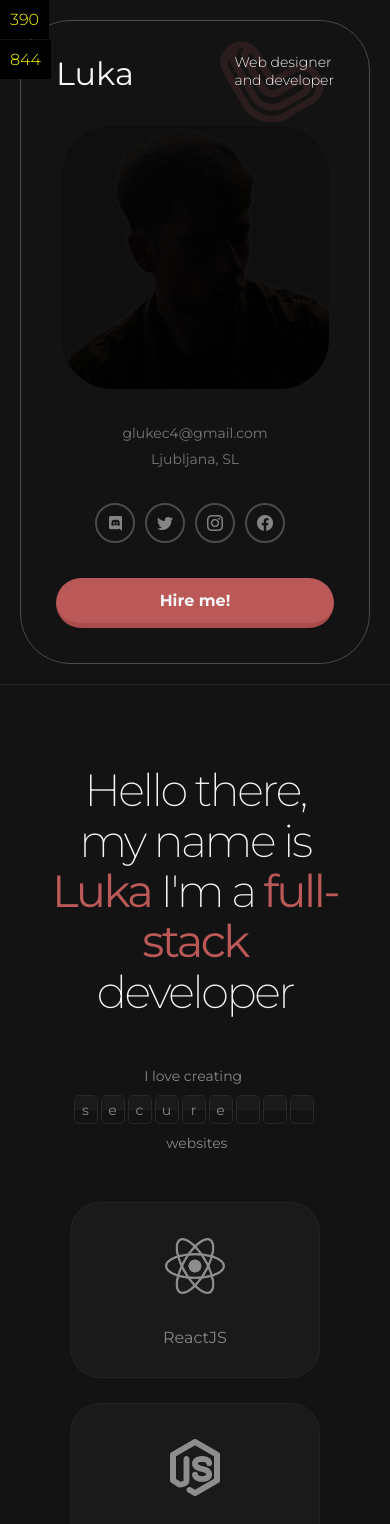
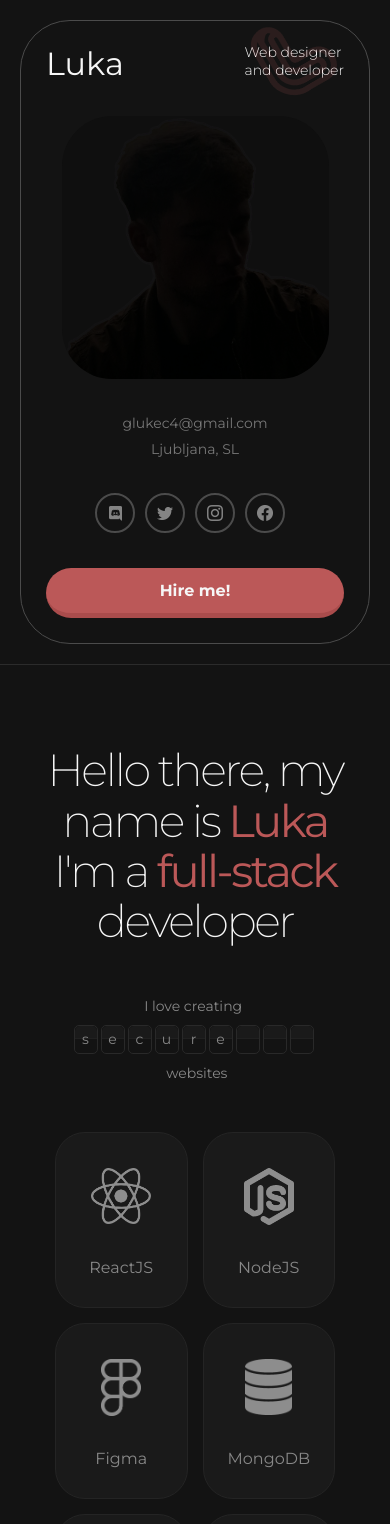
Before and after one commit to LukaG95/portfolio, a React (Create React App) app in the folder client/: page / in a window 390 px wide. Shown: the top 1524 px of the page. Built offline with nearby package versions, Linux system fonts and the light colour scheme.

Commit message:
responsive testing 1

```diff
--- a/client/src/App.js
+++ b/client/src/App.js
@@ -127,8 +127,8 @@ function App() {
   if (showWebsite)
   return (
     <div className={styles.app}>
-      <div className={styles.dimensions}>{s_width}</div>
-      <div className={styles.dimensions} style={{top: "40px"}}>{s_height}</div>
+      {/* <div className={styles.dimensions}>{s_width}</div>
+      <div className={styles.dimensions} style={{top: "40px"}}>{s_height}</div> */}
       <div className={styles.left}>
         <div className={styles.placeholder}>
           <div className={styles.top}>
--- a/client/src/App.module.scss
+++ b/client/src/App.module.scss
@@ -74,11 +74,10 @@
       img{
         position: absolute;
 
-        top: 7px;
-        right: 55px;
+        top: -5px;
+        right: 40px;
 
-        width: 83.75px;
-        height: 93.23px;
+        width: 70px;
 
         opacity: 0.1;
 
@@ -593,14 +592,14 @@
 
   .left .placeholder{
 
-    padding: 35px;
+    padding: 25px;
   }
 
   .middle .one, .middle .two, .middle .three, .middle .four {
     border-bottom: 1px solid #2B2B2B;
 
-    padding-left: 50px;
-    padding-right: 50px;
+    padding-left: 35px;
+    padding-right: 35px;
 
   }
 
@@ -622,8 +621,8 @@
 
   .middle .one .skills-wrapper{
     display: grid;
-    grid-template-columns: repeat(auto-fit, minmax(120px, 1fr));
-    gap: 25px;
+    grid-template-columns: repeat(auto-fit, minmax(108px, 1fr));
+    gap: 15px;
 
     padding: 0px 20px;
 
```
